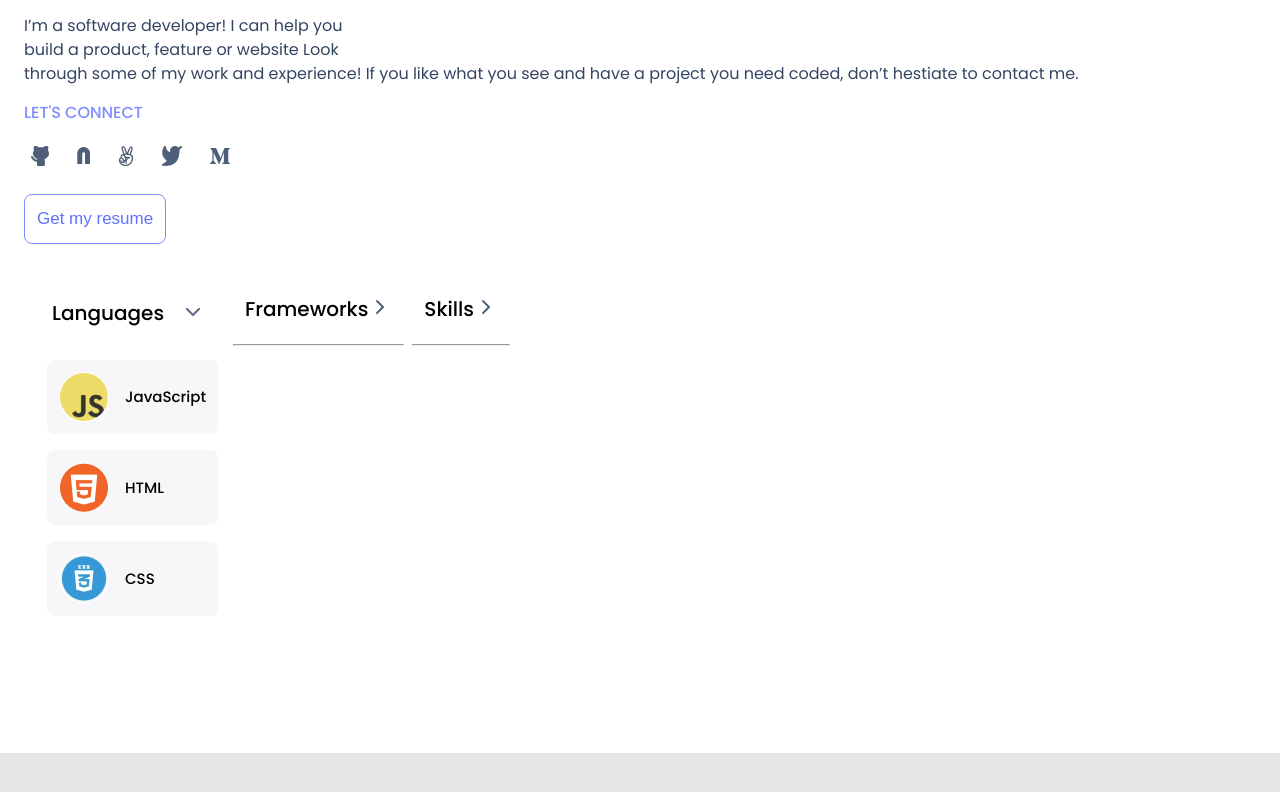
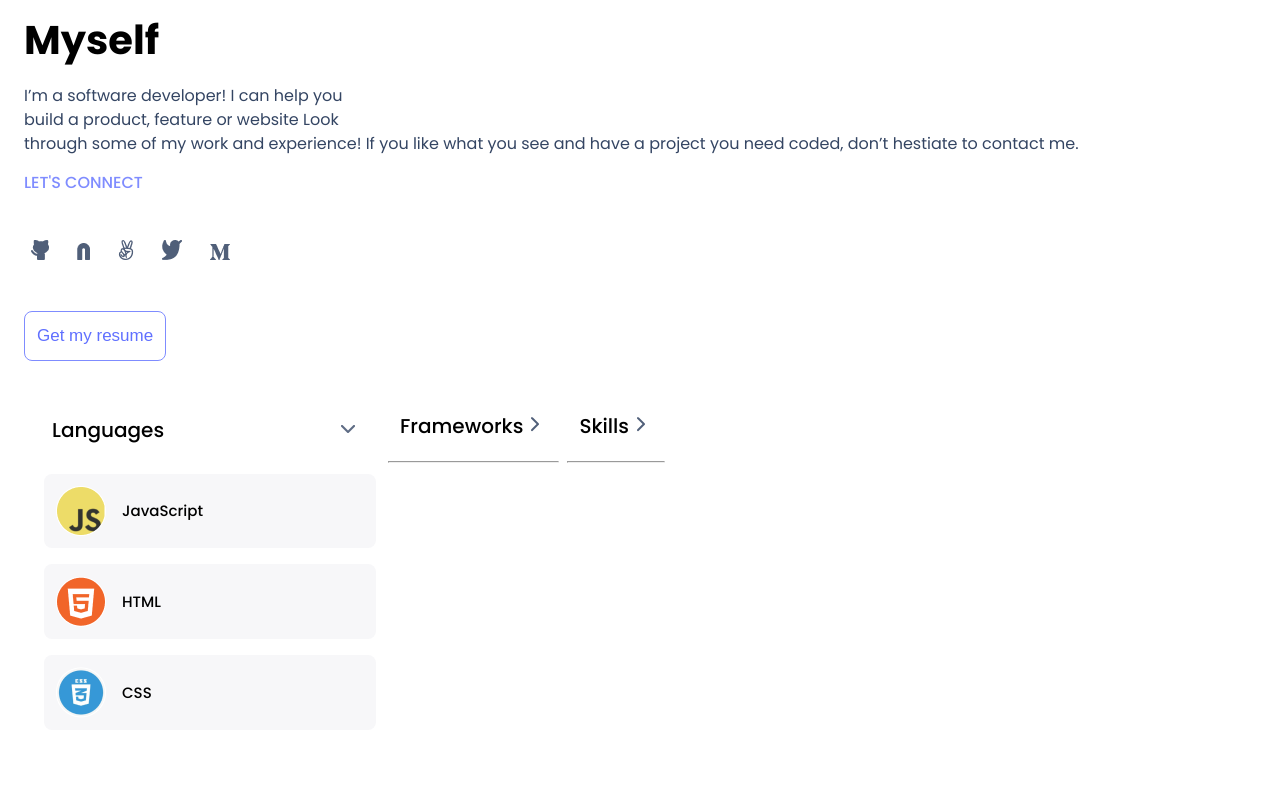
Before and after one commit to ShaddyMore/Mobile-Setup-Head-Middle, a website: page index.html in a window 1280 px wide. Shown: the part 6658-7450 px from the top of the page. Before the commit the page ends 7411 px from the top, so only its background shows below. Drawn offline with Linux system fonts and the light colour scheme.

Commit message:
Update style sheet

```diff
--- a/style.css
+++ b/style.css
@@ -199,6 +199,7 @@ li {
   display: flex;
   font-family: Poppins, sans-serif;
   font-size: 48px;
+  font-weight: 600;
   color: #172b4d;
   line-height: 0.8px;
   padding-top: 12px;
@@ -255,6 +256,9 @@ li {
   display: flex;
   flex-direction: column;
   gap: 14px;
+  font-size: 40px;
+  font-weight: bold;
+  font-family: 'Poppins', sans-serif;
 }
 
 .icons-social-1 {
@@ -289,6 +293,8 @@ li {
 .skill-list {
   padding: 12px;
   list-style-type: none;
+  flex-direction: column;
+  float: left;
 }
 
 .skill-title {
@@ -296,6 +302,11 @@ li {
   font-size: 20px;
   line-height: 24px;
   padding: 20px auto;
+  float: left;
+  margin: 0px;
+  padding: 0px;
+  gap: 8px;
+  /*display: inline-block;*/
 }
 
 .btn-chev {
@@ -311,6 +322,10 @@ li {
   flex-direction: column;
   gap: 8px;
   list-style-type: none;
+  width: 340px;
+  float: left;
+  margin: 0;
+  padding: 0;
 }
 
 .language-list li {
@@ -336,3 +351,12 @@ li {
   justify-content: space-between;
   padding: 18px 12px;
 }
+
+/*.skill-1 li {
+  display: flex;
+  float: left;
+  flex-direction: column;
+  gap: 8px;
+  margin: 0;
+  padding: 0;
+}*/
```
